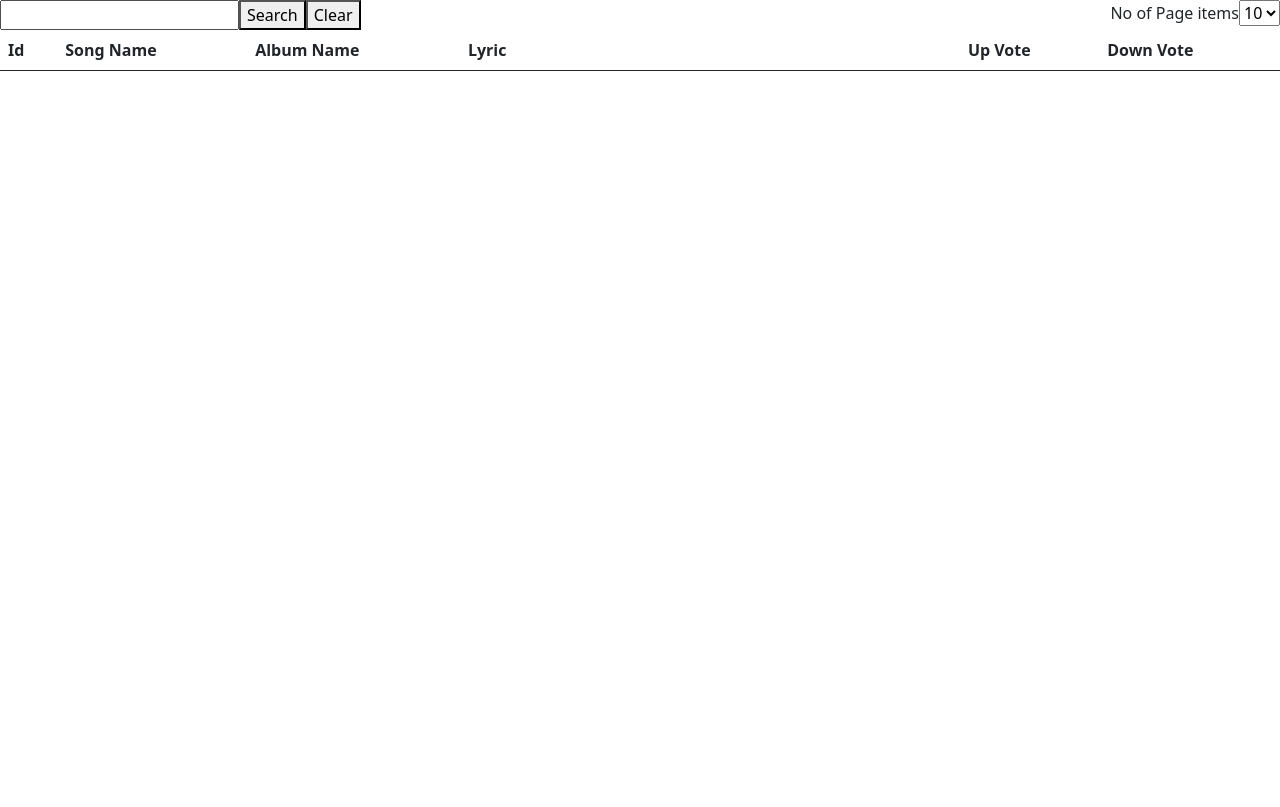
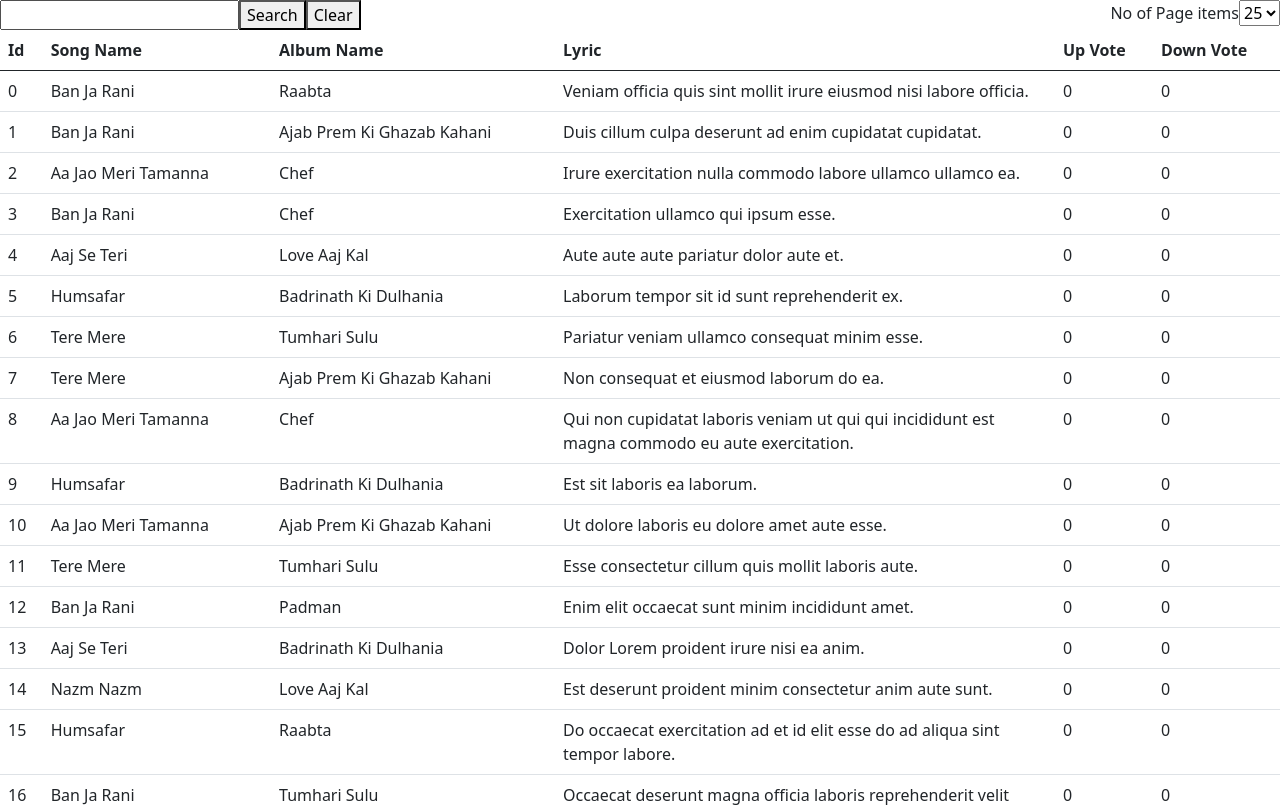
Before and after one commit to sureshjsweb/songs-list, a React (Create React App) app: page / in a window 1280 px wide. Shown: the top 807 px of the page. Built offline with nearby package versions, Linux system fonts and the light colour scheme.

Commit message:
default constants added

```diff
--- a/public/index.html
+++ b/public/index.html
@@ -9,7 +9,6 @@
       name="description"
       content="Web site created using create-react-app"
     />
-    <link rel="apple-touch-icon" href="%PUBLIC_URL%/logo192.png" />
     <!--
       manifest.json provides metadata used when your web app is installed on a
       user's mobile device or desktop. See https://developers.google.com/web/fundamentals/web-app-manifest/
--- a/src/components/DataTable/DataTable.js
+++ b/src/components/DataTable/DataTable.js
@@ -3,22 +3,32 @@ import { computePageItems } from './DataTable.service';
 import Select from '../Select/Select';
 import Search from './../Search/Search';
 import Table from './../Table/Table';
+import { DEFAULT_PAGEITEM, DEFAULT_PAGESIZE, DEFAULT_QUERY } from '../../constants/Constants';
 
 const DataTable = ({ list }) => {
 
-  const [pageSize, setPageSize] = useState(25);
-  const [pageItem, setPageItem] = useState([]);
-  const [searchQuery, setSearchQuery] = useState("");
+  const [pageSize, setPageSize] = useState(DEFAULT_PAGESIZE);
+  const [pageItem, setPageItem] = useState(DEFAULT_PAGEITEM);
+  const [searchQuery, setSearchQuery] = useState(DEFAULT_QUERY);
 
   useEffect(() => {
     list.length && setPageItem(computePageItems(list, pageSize));
-  }, [pageSize]);
+  }, [pageSize, list]);
 
   return (
     <>
-      <Search searchQuery={searchQuery} setSearchQuery={setSearchQuery} pageItem={pageItem} setPageItem={setPageItem}></Search>
-      <Select style={{ float: 'right' }} label="No of Page items" setPageSize={setPageSize} noOfItems={[10, 20, 25, 50]}></Select>
-      <Table pageItem={pageItem}></Table>
+      <Search
+        searchQuery={searchQuery}
+        setSearchQuery={setSearchQuery}
+        pageItem={pageItem}
+        setPageItem={setPageItem}></Search>
+      <Select
+        style={{ float: 'right' }}
+        label="No of Page items"
+        setPageSize={setPageSize}
+        noOfItems={[10, 20, 25, 50]}
+        dValue={DEFAULT_PAGESIZE}></Select>
+      <Table pageItem={pageItem} customStyle={{ width: '500px' }}></Table>
     </>
   );
 };
--- a/src/components/Select/Select.js
+++ b/src/components/Select/Select.js
@@ -1,9 +1,16 @@
-const Select = ({ style, label, setPageSize, noOfItems }) => {
+import { useEffect } from 'react';
+
+const Select = ({ style, label, setPageSize, noOfItems, dValue }) => {
+
+    useEffect(() => {
+        setPageSize(dValue)
+    }, [])
+
     return (
         <label style={style}>{label}
-            <select onChange={(e) => setPageSize(e.target.value)}>
+            <select onChange={(e) => setPageSize(e.target.value)} defaultValue={dValue}>
                 {
-                    noOfItems.map(val => (<option value={val}>{val}</option>))
+                    noOfItems.map(val => (<option key={val} value={val}>{val}</option>))
                 }
             </select>
         </label>
--- a/src/components/Table/Table.js
+++ b/src/components/Table/Table.js
@@ -1,11 +1,11 @@
-const Table = ({ pageItem }) => {
+const Table = ({ customStyle, pageItem }) => {
     return (<table className="table">
         <thead>
             <tr>
                 <th scope="col">Id</th>
                 <th scope="col">Song Name</th>
                 <th scope="col">Album Name</th>
-                <th scope="col" style={{ width: '500px' }}>Lyric</th>
+                <th scope="col" style={customStyle}>Lyric</th>
                 <th scope="col">Up Vote</th>
                 <th scope="col">Down Vote</th>
             </tr>
--- /dev/null
+++ b/src/constants/Constants.js
@@ -0,0 +1,3 @@
+export const DEFAULT_PAGESIZE = 25;
+export const DEFAULT_PAGEITEM = [];
+export const DEFAULT_QUERY = "";
```
Also changed, not shown: public/manifest.json, src/logo.svg (deleted).
